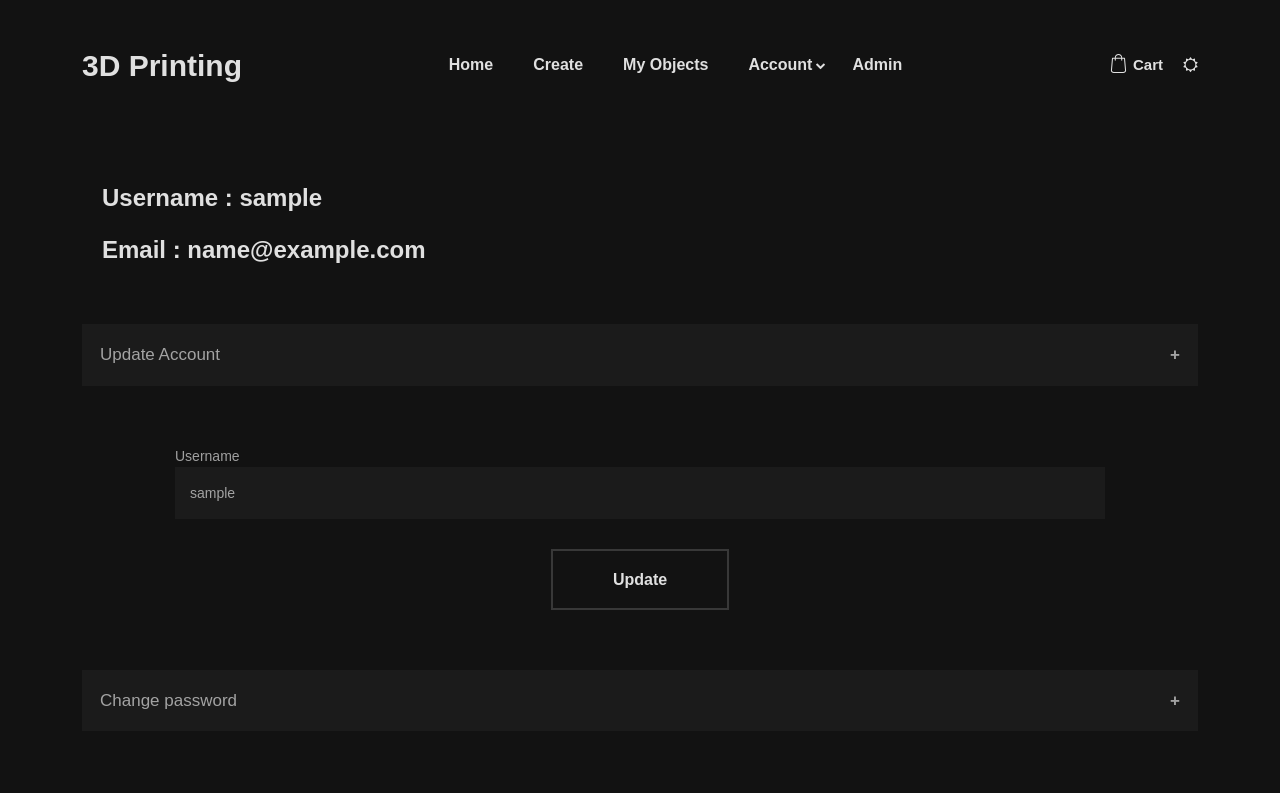
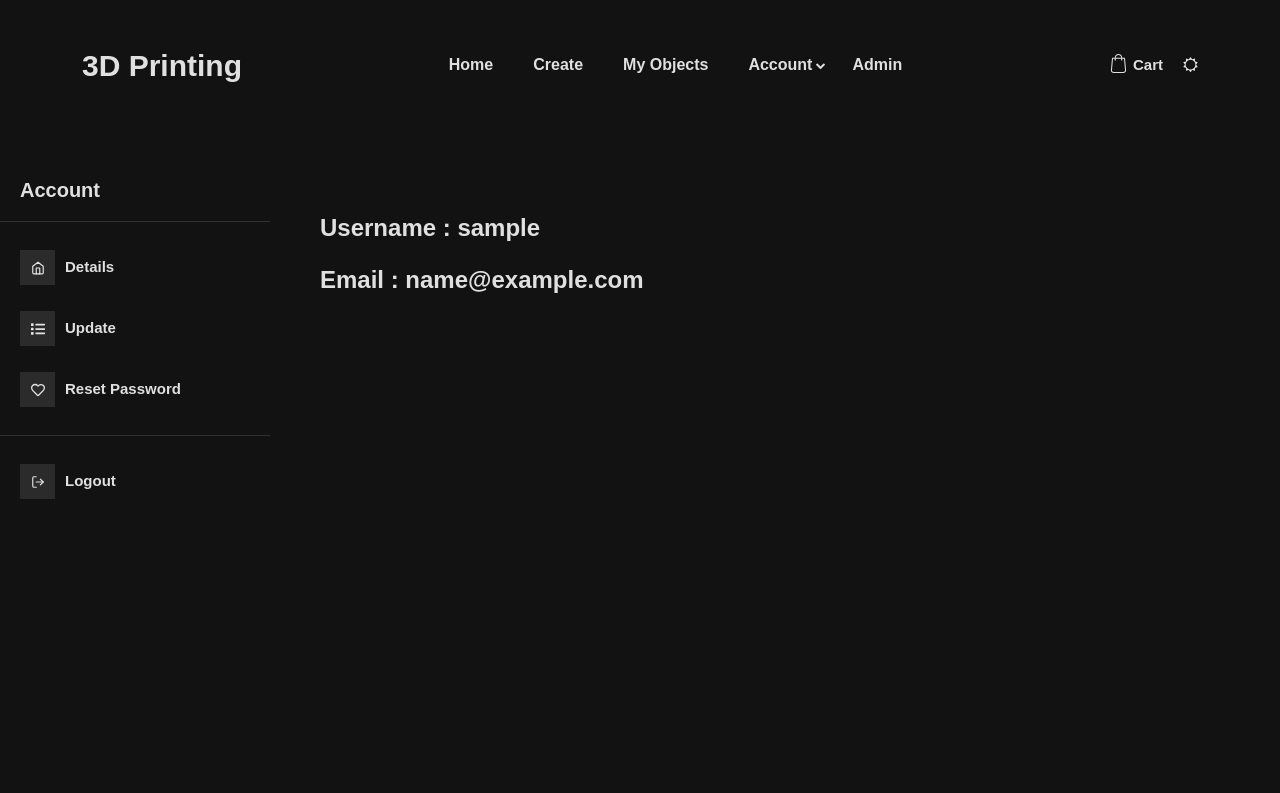
Before and after one commit to SrikantKanekar/3DPrinter-React, a React (Create React App) app: page /account in a window 1280 px wide. Shown: the top 793 px of the page. Built offline with nearby package versions, Linux system fonts and the light colour scheme; no server answers; sample sign-in values are in the browser's storage.

Commit message:
added sidebar for account screen

```diff
--- a/package.json
+++ b/package.json
@@ -17,6 +17,7 @@
     "lodash": "^4.17.21",
     "react": "^17.0.2",
     "react-dom": "^17.0.2",
+    "react-icons": "^4.2.0",
     "react-pro-sidebar": "^0.6.0",
     "react-router-dom": "^5.2.0",
     "react-scripts": "4.0.3",
--- a/src/components/features/account/resetPasswordForm.jsx
+++ b/src/components/features/account/ResetPassword/resetPasswordForm.jsx
@@ -1,7 +1,7 @@
 import React from 'react';
-import Form from "../../form/form";
-import FormContainer from "../../form/formContainer/formContainer";
-import auth from "../../../services/authService";
+import Form from "../../../form/form";
+import FormContainer from "../../../form/formContainer/formContainer";
+import auth from "../../../../services/authService";
 import Joi from "joi-browser";
 
 class ResetPasswordForm extends Form {
@@ -41,6 +41,8 @@ class ResetPasswordForm extends Form {
     render() {
         return (
             <FormContainer
+                title="Reset Password"
+                center={true}
                 buttonLabel="Reset"
                 errors={this.validate()}
                 formError={this.state.formError}
--- a/src/components/features/account/account.css
+++ /dev/null
@@ -1,104 +0,0 @@
-/*********************************
-1. detail
-*********************************/
-.account_detail_container {
-    padding: 20px;
-    margin-bottom: 20px;
-}
-
-.account_detail_container p {
-    font-size: 24px;
-    font-weight: 550;
-    color: var(--on-background);
-}
-
-/*********************************
-2. collapsible
-*********************************/
-.collapsible {
-    background-color: var(--surface);
-    color: var(--on-surface);
-    cursor: pointer;
-    padding: 18px;
-    width: 100%;
-    text-align: left;
-    border: none;
-    outline: none;
-    font-size: 17px;
-    font-weight: 500;
-}
-
-.collapsible.active,
-.collapsible:hover,
-.collapsible:active,
-.collapsible:focus {
-    background-color: var(--surface-hover);
-    color: var(--on-background);
-    border: none;
-    outline: none;
-}
-
-.collapsible:after {
-    content: "\002B";
-    color: var(--on-surface);
-    font-weight: bold;
-    float: right;
-    margin-left: 5px;
-}
-
-.collapsible:hover:after {
-    color: var(--on-background);
-}
-
-.collapsible.active:after {
-    content: "\2212";
-}
-
-.collapsible_content {
-    margin: auto;
-    overflow: hidden;
-    background-color: var(--background);
-}
-
-.collapsible_content.disabled {
-    max-height: 0;
-}
-
-/*********************************
-3. Update account
-*********************************/
-.update_form_container {
-    margin-top: 60px;
-    margin-bottom: 60px;
-}
-
-/*********************************
-4. Change password
-*********************************/
-.change_password_form_container {
-    margin-top: 60px;
-    margin-bottom: 60px;
-}
-
-/************
-6. 992px
-************/
-
-@media only screen and (max-width: 992px) {
-
-}
-
-/************
-11. 600px
-************/
-
-@media only screen and (max-width: 600px) {
-    .account_detail_container {
-        padding: 10px;
-    }
-
-    .account_detail_container p {
-        font-size: 18px;
-        font-weight: 550;
-    }
-}
--- a/src/components/features/account/account.jsx
+++ b/src/components/features/account/account.jsx
@@ -1,46 +1,39 @@
-import React, {Component} from 'react';
-import auth from "../../../services/authService";
-import AccountUpdateForm from "./accountUpdateForm";
-import ResetPasswordForm from "./resetPasswordForm";
-import "./account.css"
+import React, {useState} from 'react';
+import AccountUpdateForm from "./accountUpdate/accountUpdateForm";
+import ResetPasswordForm from "./ResetPassword/resetPasswordForm";
+import AccountSidebar from "./accountSidebar/accountSidebar";
+import AccountDetail from "./accountDetail/accountDetail";
+import styles from "./account.module.css"
+import {Route} from "react-router-dom";
+import {FaBars} from "react-icons/all";
 
-class Account extends Component {
-    state = {
-        user: ''
-    }
 
-    componentDidMount() {
-        const user = auth.getCurrentUser()
-        this.setState({user})
-    }
+function Account() {
+    const [toggled, setToggled] = useState(false);
 
-    render() {
-        const {user} = this.state
+    const handleToggleSidebar = (value) => {
+        setToggled(value);
+    };
 
-        return (
-            <div className="container">
+    return (
+        <div className={styles.panel}>
+            <AccountSidebar
+                toggled={toggled}
+                handleToggleSidebar={handleToggleSidebar}
+            />
 
-                <div className="account_detail_container">
-                    <p>Username : {user.username}</p>
-                    <p>Email : {user.email}</p>
-                </div>
-
-                <button className="collapsible">Update Account</button>
-                <div className="collapsible_content col-lg-10">
-                    <div className="update_form_container">
-                        <AccountUpdateForm />
+            <div className={styles.content}>
+                {!toggled && (
+                    <div className={styles.toggle} onClick={() => handleToggleSidebar(true)}>
+                        <FaBars/>
                     </div>
-                </div>
-
-                <button className="collapsible">Change password</button>
-                <div className="collapsible_content col-lg-10">
-                    <div className="change_password_form_container">
-                        <ResetPasswordForm/>
-                    </div>
-                </div>
+                )}
+                <Route path="/account/reset-password" component={ResetPasswordForm}/>
+                <Route path="/account/update" component={AccountUpdateForm}/>
+                <Route exact path="/account" component={AccountDetail}/>
             </div>
-        );
-    }
+        </div>
+    );
 }
 
 export default Account;
--- /dev/null
+++ b/src/components/features/account/account.module.css
@@ -0,0 +1,39 @@
+.panel {
+    height: 100%;
+    display: flex;
+    position: relative;
+}
+
+.toggle {
+    position: absolute;
+    display: none;
+    width: 35px;
+    height: 35px;
+    background: var(--surface);
+    color: var(--on-surface);
+
+    border-radius: 50%;
+    text-align: center;
+    align-items: center;
+    justify-content: center;
+    font-size: 15px;
+    cursor: pointer;
+}
+
+.content {
+    padding: 30px;
+    flex-grow: 1;
+    display: flex;
+    flex-direction: column;
+    overflow-y: auto;
+}
+
+@media (max-width: 768px) {
+    .toggle {
+        display: flex;
+    }
+
+    .content {
+        padding: 0 20px 0 20px;
+    }
+}
--- /dev/null
+++ b/src/components/features/account/accountDetail/accountDetail.jsx
@@ -0,0 +1,16 @@
+import React, {useState} from 'react';
+import styles from "./accountDetail.module.css"
+import auth from "../../../../services/authService";
+
+function AccountDetail() {
+    const [user] = useState(auth.getCurrentUser())
+
+    return (
+        <div className={styles.container}>
+            <p>Username : {user.username}</p>
+            <p>Email : {user.email}</p>
+        </div>
+    )
+}
+
+export default AccountDetail;
--- /dev/null
+++ b/src/components/features/account/accountDetail/accountDetail.module.css
@@ -0,0 +1,21 @@
+.container {
+    padding: 20px;
+    margin-bottom: 20px;
+}
+
+.container p {
+    font-size: 24px;
+    font-weight: 550;
+    color: var(--on-background);
+}
+
+@media only screen and (max-width: 600px) {
+    .container {
+        padding: 10px;
+    }
+
+    .container p {
+        font-size: 18px;
+        font-weight: 550;
+    }
+}
--- /dev/null
+++ b/src/components/features/account/accountSidebar/accountSidebar.css
@@ -0,0 +1,38 @@
+.pro-sidebar {
+    z-index: 99;
+}
+
+.pro-sidebar > .pro-sidebar-inner {
+    background: var(--background);
+}
+
+.pro-sidebar-inner .pro-sidebar-layout .logotext p {
+    font-size: 20px;
+    padding: 15px 0 0 20px;
+    color: var(--on-background);
+    font-weight: bold;
+}
+
+.pro-sidebar-inner .pro-sidebar-layout ul {
+    padding: 0 5px;
+}
+
+.pro-sidebar-inner .pro-sidebar-layout ul .pro-inner-item {
+    color: var(--on-background);
+    margin: 10px 0;
+    font-weight: bold;
+}
+
+.pro-sidebar-inner .pro-sidebar-layout ul .pro-inner-item .pro-icon-wrapper {
+    background-color: var(--surface);
+    color: var(--on-background);
+    border-radius: 3px;
+}
+
+.pro-sidebar-inner .pro-sidebar-layout ul .pro-inner-item .pro-icon-wrapper .pro-item-content {
+    color: var(--on-background);
+}
+
+.logo {
+    padding: 20px;
+}
--- /dev/null
+++ b/src/components/features/account/accountSidebar/accountSidebar.jsx
@@ -0,0 +1,51 @@
+import React from 'react';
+import {Menu, MenuItem, ProSidebar, SidebarContent, SidebarFooter, SidebarHeader} from "react-pro-sidebar";
+import {FiHome, FiLogOut} from "react-icons/fi";
+import {FaList, FaRegHeart} from "react-icons/fa";
+import {Link, NavLink} from "react-router-dom";
+import 'react-pro-sidebar/dist/css/styles.css';
+import "./accountSidebar.css"
+
+function AccountSidebar({toggled, handleToggleSidebar}) {
+
+    return (
+        <ProSidebar
+            toggled={toggled}
+            breakPoint="md"
+            onToggle={handleToggleSidebar}>
+
+            <SidebarHeader>
+                <div className="logotext">
+                    <p>Account</p>
+                </div>
+            </SidebarHeader>
+
+            <SidebarContent>
+                <Menu iconShape="square">
+                    <MenuItem icon={<FiHome/>}>
+                        Details
+                        <NavLink exact to="/account"/>
+                    </MenuItem>
+                    <MenuItem icon={<FaList/>}>
+                        Update
+                        <NavLink to="/account/update"/>
+                    </MenuItem>
+                    <MenuItem icon={<FaRegHeart/>}>
+                        Reset Password
+                        <NavLink to="/account/reset-password"/>
+                    </MenuItem>
+                </Menu>
+            </SidebarContent>
+            <SidebarFooter>
+                <Menu iconShape="square">
+                    <MenuItem icon={<FiLogOut/>}>
+                        Logout
+                        <Link to="/logout"/>
+                    </MenuItem>
+                </Menu>
+            </SidebarFooter>
+        </ProSidebar>
+    );
+}
+
+export default AccountSidebar;
--- a/src/components/features/account/accountUpdateForm.jsx
+++ b/src/components/features/account/accountUpdate/accountUpdateForm.jsx
@@ -1,9 +1,9 @@
 import React from 'react';
 import Joi from "joi-browser";
-import Form from "../../form/form";
-import account from "../../../services/accountService";
-import FormContainer from "../../form/formContainer/formContainer";
-import auth from "../../../services/authService";
+import Form from "../../../form/form";
+import account from "../../../../services/accountService";
+import FormContainer from "../../../form/formContainer/formContainer";
+import auth from "../../../../services/authService";
 
 class AccountUpdateForm extends Form {
     state = {
@@ -41,6 +41,8 @@ class AccountUpdateForm extends Form {
     render() {
         return (
             <FormContainer
+                title="Update account"
+                center={true}
                 buttonLabel="Update"
                 errors={this.validate()}
                 formError={this.state.formError}
```
Also changed, not shown: 1 other file (tests, documents, lock files or other folders).
